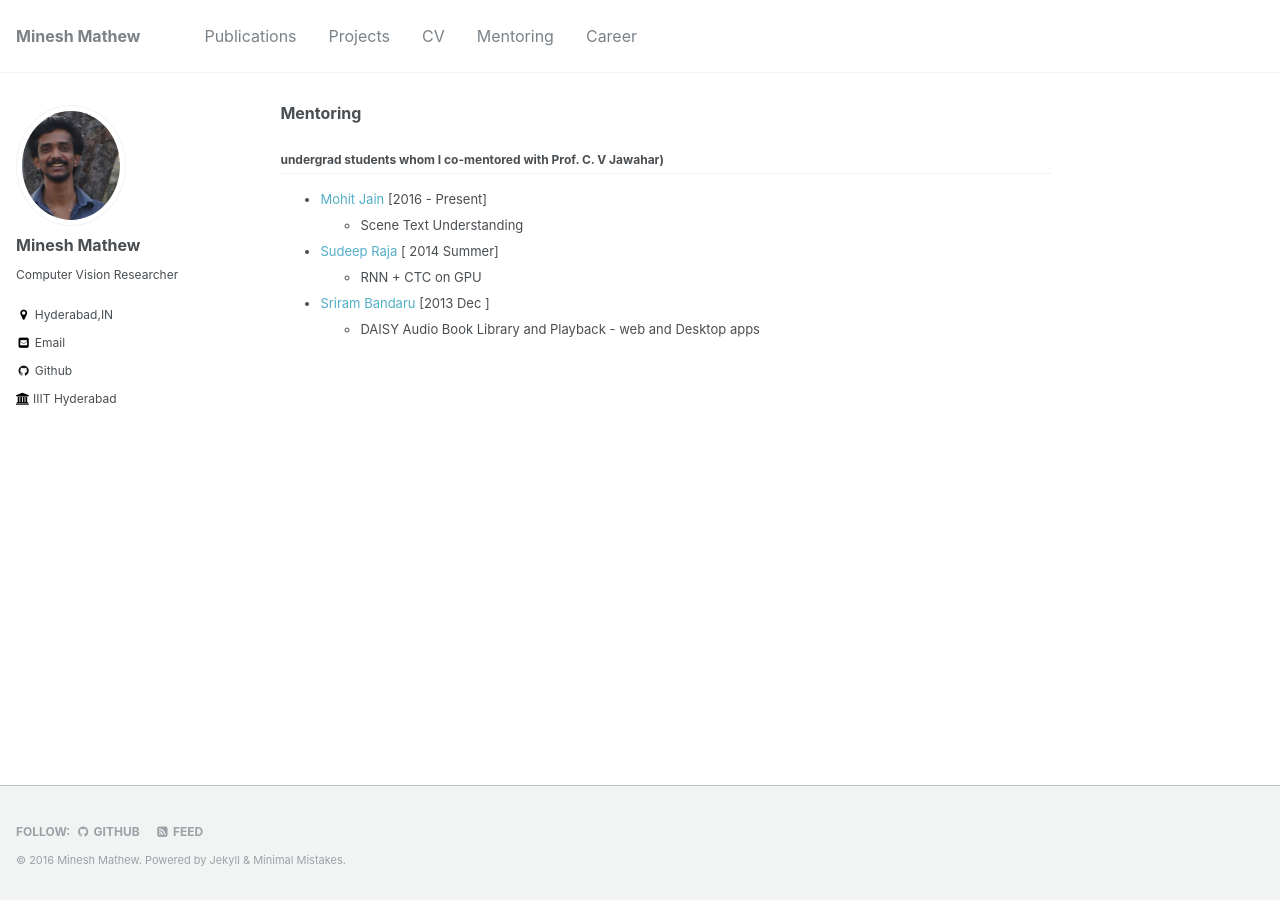
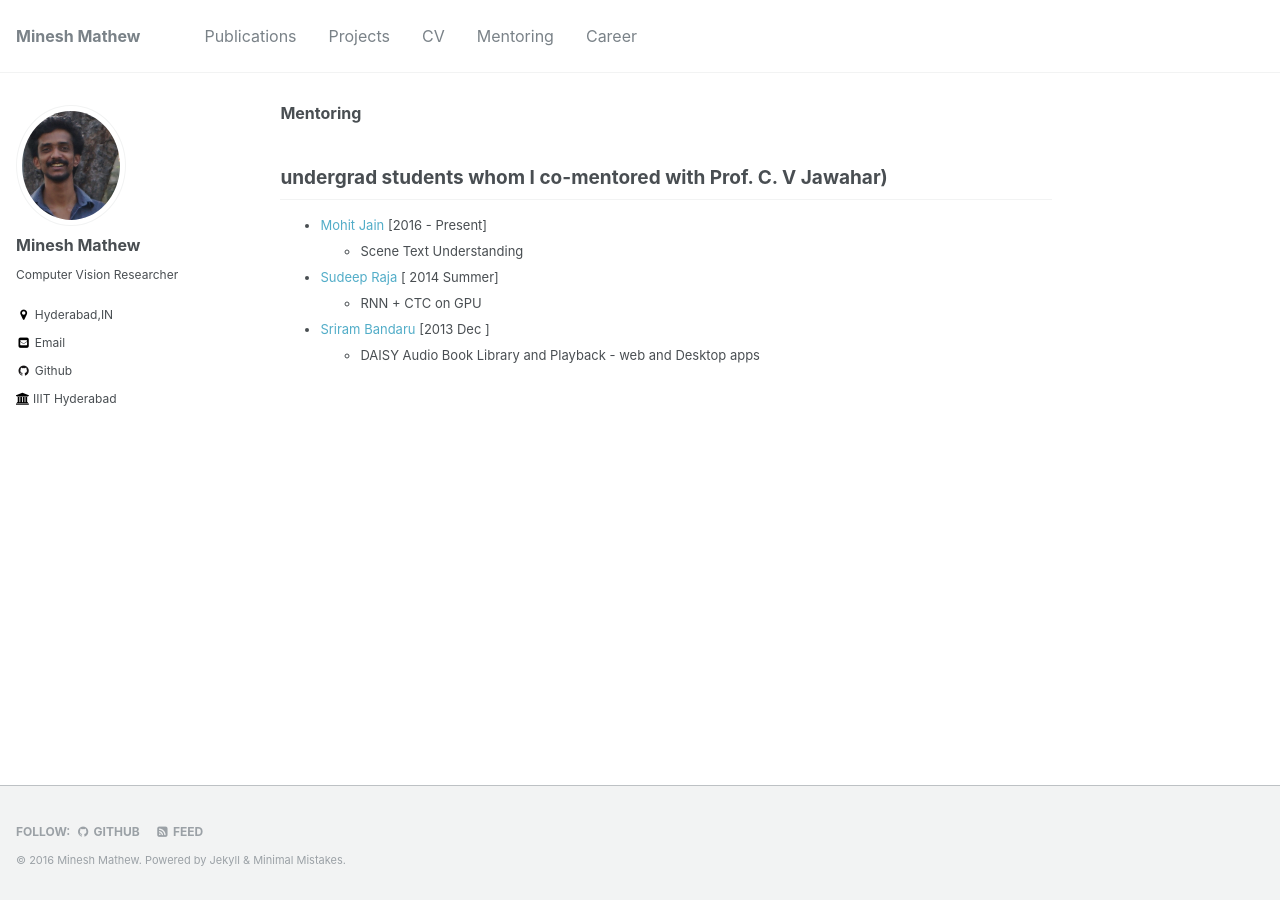
Before and after one commit to mineshmathew/mineshmathew.github.io, a Jekyll site: the page built from _pages/Teaching.markdown, in a window 1280 px wide. Built offline with Jekyll 4.4.1, drawn with Linux system fonts in a browser that asks for light colours.

Commit message:
builtagain

```diff
--- a/_sass/_base.scss
+++ b/_sass/_base.scss
@@ -30,16 +30,16 @@
 }
 
 h1 {
-  margin-top: 0;
+  margin-top: 24px;
   font-size: $type-size-5;
 }
 
 h2 {
-  font-size: $type-size-6;
+  font-size: 19px;
 }
 
 h3 {
-  font-size: $type-size-7;
+  font-size: 17px;
 }
 
 h4 {
```
Also changed, not shown: 2 other files.
